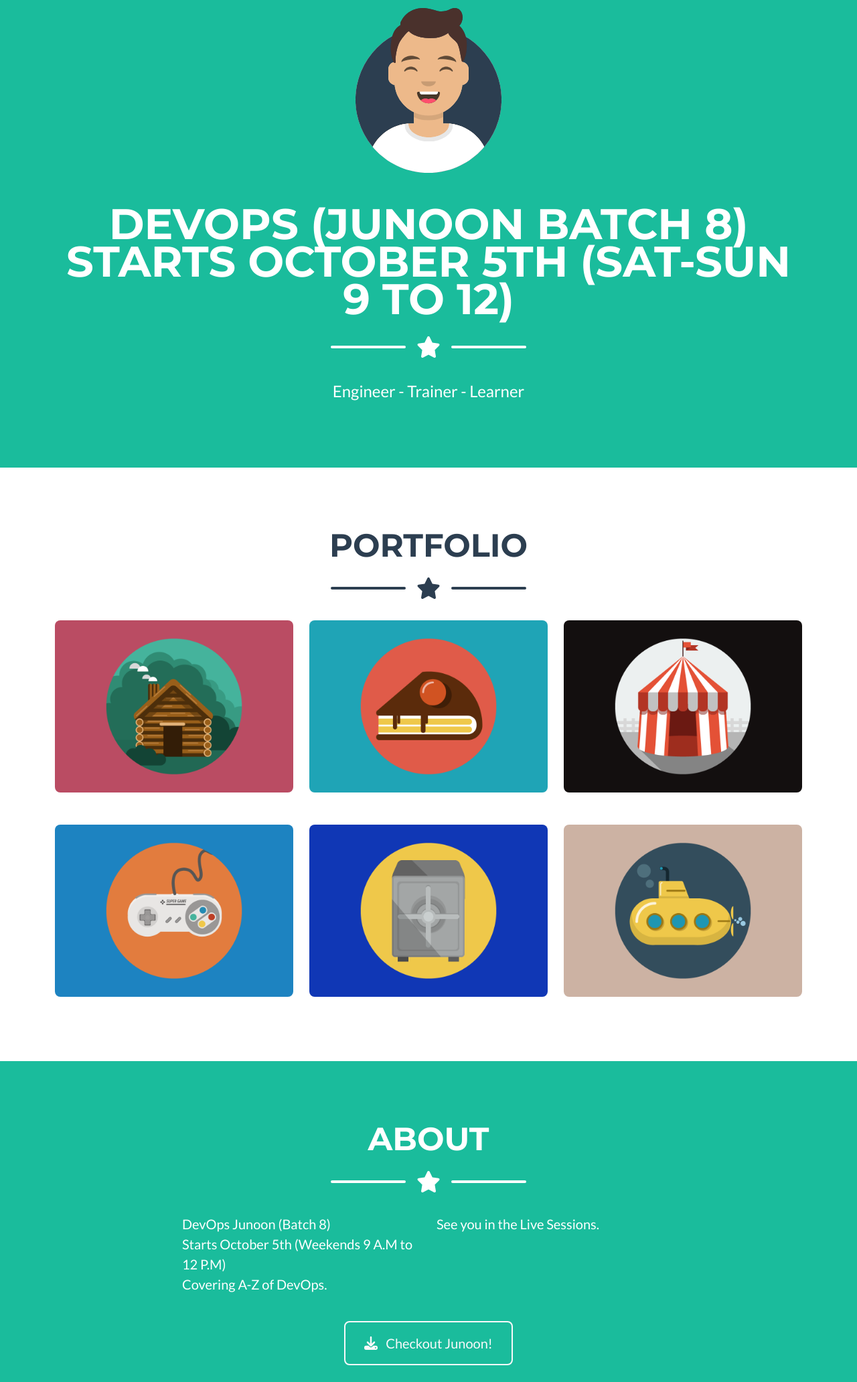
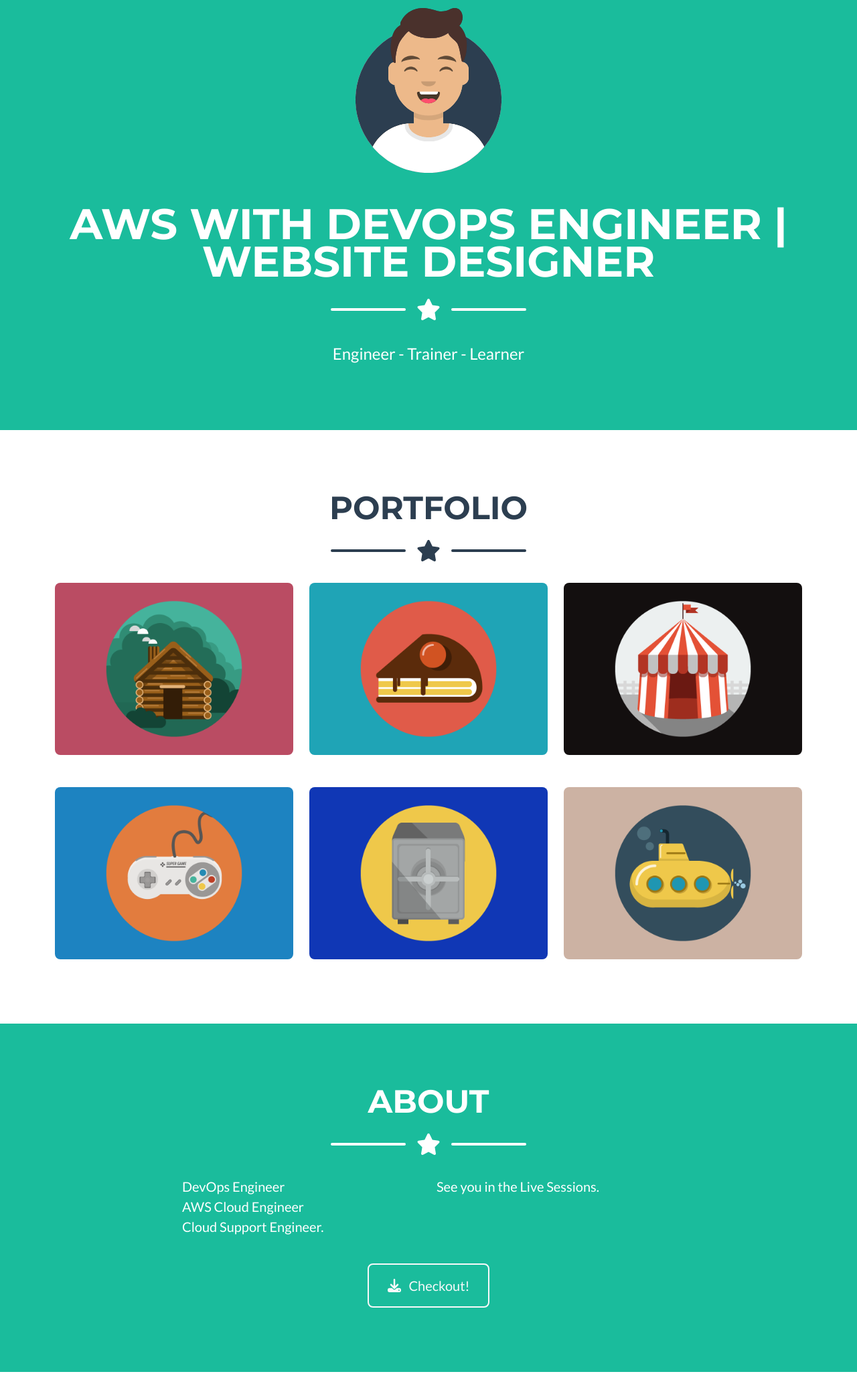
Before and after one commit to yogeshnimbalkar07/y-portfolio, a plain HTML site: page index.html in a window 1280 px wide. Shown: the part 197-2260 px from the top of the page at 67% size. Drawn offline with nearby package versions, Linux system fonts and the light colour scheme.

Commit message:
Changes on portfolio

```diff
--- a/index.html
+++ b/index.html
@@ -20,7 +20,7 @@
         <!-- Navigation-->
         <nav class="navbar navbar-expand-lg bg-secondary text-uppercase fixed-top" id="mainNav">
             <div class="container">
-                <a class="navbar-brand" href="#page-top">Train With Shubham</a>
+                <a class="navbar-brand" href="#page-top">Yogesh Nimbalkar</a>
                 <button class="navbar-toggler text-uppercase font-weight-bold bg-primary text-white rounded" type="button" data-bs-toggle="collapse" data-bs-target="#navbarResponsive" aria-controls="navbarResponsive" aria-expanded="false" aria-label="Toggle navigation">
                     Menu
                     <i class="fas fa-bars"></i>
@@ -41,8 +41,8 @@
                 <img class="masthead-avatar mb-5" src="assets/img/avataaars.svg" alt="..." />
                 <!-- Masthead Heading-->
                 <h1 class="masthead-heading text-uppercase mb-0">
-                    <a href="https://bit.ly/tws-junoon" style="text-decoration: none; color: inherit;">
-                        DevOps (Junoon Batch 8) Starts October 5th (Sat-Sun 9 to 12)
+                    <a href="#" style="text-decoration: none; color: inherit;">
+                        AWS with DevOps Engineer | Website Designer
                     </a>
                 </h1>
                 <!-- Icon Divider-->
@@ -138,14 +138,14 @@
                 </div>
                 <!-- About Section Content-->
                 <div class="row">
-                    <div class="col-lg-4 ms-auto"><p class="lead">DevOps Junoon (Batch 8) <br> Starts October 5th (Weekends 9 A.M to 12 P.M)  <br> Covering A-Z of DevOps.</p></div>
+                    <div class="col-lg-4 ms-auto"><p class="lead">DevOps Engineer <br> AWS Cloud Engineer  <br> Cloud Support Engineer.</p></div>
                     <div class="col-lg-4 me-auto"><p class="lead">See you in the Live Sessions. </p></div>
                 </div>
                 <!-- About Section Button-->
                 <div class="text-center mt-4">
-                    <a class="btn btn-xl btn-outline-light" href="https://bit.ly/tws-junoon">
+                    <a class="btn btn-xl btn-outline-light" href="#">
                         <i class="fas fa-download me-2"></i>
-                        Checkout Junoon!
+                        Checkout!
                     </a>
                 </div>
             </div>
@@ -206,7 +206,7 @@
                                     <div class="fw-bolder">Form submission successful!</div>
                                     To activate this form, sign up at
                                     <br />
-                                    <a href="https://startbootstrap.com/solution/contact-forms">https://startbootstrap.com/solution/contact-forms</a>
+                                    <a href="#">#</a>
                                 </div>
                             </div>
                             <!-- Submit error message-->
@@ -256,7 +256,7 @@
         </footer>
         <!-- Copyright Section-->
         <div class="copyright py-4 text-center text-white">
-            <div class="container"><small>Copyright &copy; TrainWithShubham.com 2024</small></div>
+            <div class="container"><small>Copyright &copy; yogeshnimbalkar 2024</small></div>
         </div>
         <!-- Portfolio Modals-->
         <!-- Portfolio Modal 1-->
```
